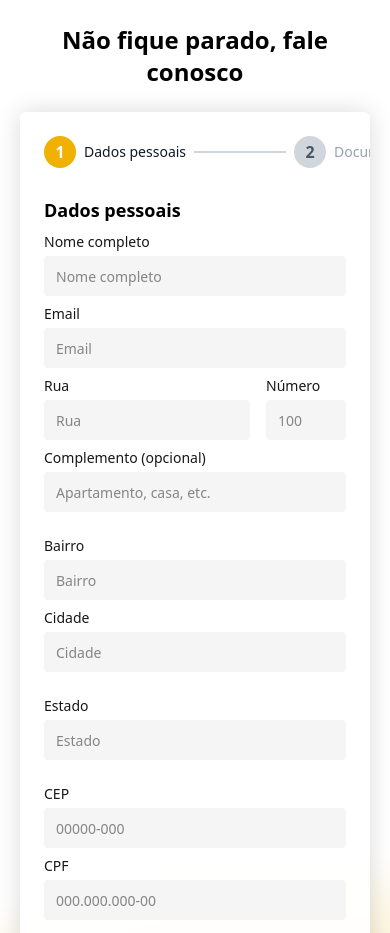
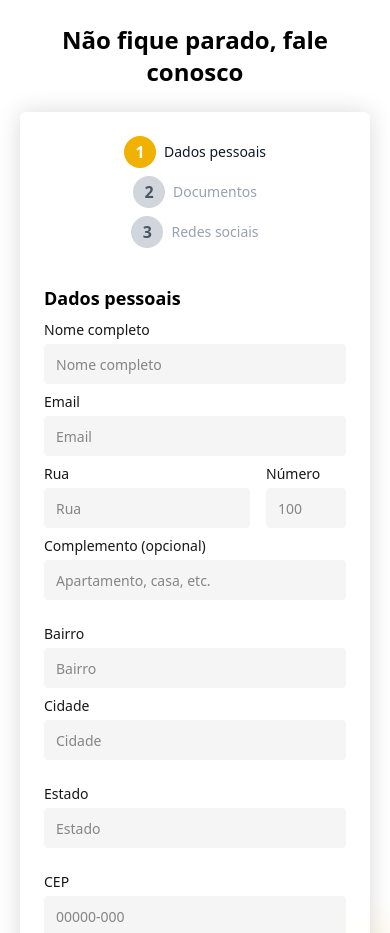
Before and after one commit to mendeslian/furia-fan-web-app, a React (Vite) app: page / in a window 390 px wide. Shown: the part 2440-3373 px from the top of the page. Built offline with nearby package versions, Linux system fonts and the light colour scheme; no server answers; the HTML template or start-up script is replaced by a standard one.

Commit message:
style: adjusting responsive design in step by step component

```diff
--- a/src/components/FormSection/index.jsx
+++ b/src/components/FormSection/index.jsx
@@ -276,9 +276,9 @@ export default function Form() {
   };
 
   const renderStepIndicator = () => (
-    <div className="flex items-center justify-between mb-4 w-full">
+    <div className="flex flex-col sm:flex-row items-center justify-between mb-4 w-full">
       {steps.map((step, index) => (
-        <div key={step.number} className="flex items-center">
+        <div key={step.number} className="flex items-center mb-2 sm:mb-0">
           <div
             className={`rounded-full font-semibold h-8 w-8 flex items-center justify-center ${
               completedSteps.includes(step.number)
@@ -295,14 +295,14 @@ export default function Form() {
             )}
           </div>
           <span
-            className={`ml-2 text-sm text-nowrap font-medium ${
+            className={`ml-2 text-sm font-medium ${
               currentStep >= step.number ? "text-gray-900" : "text-gray-400"
             }`}
           >
             {step.title}
           </span>
           {index < steps.length - 1 && (
-            <div className="h-[2px] w-23 mx-2 bg-gray-300" />
+            <div className="hidden sm:block h-[2px] w-16 mx-2 bg-gray-300" />
           )}
         </div>
       ))}
```
